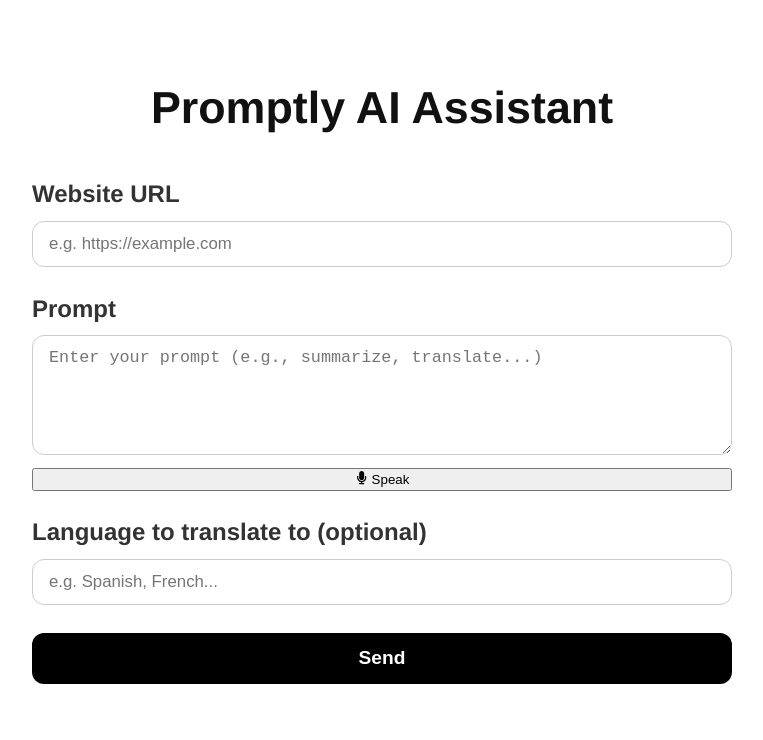
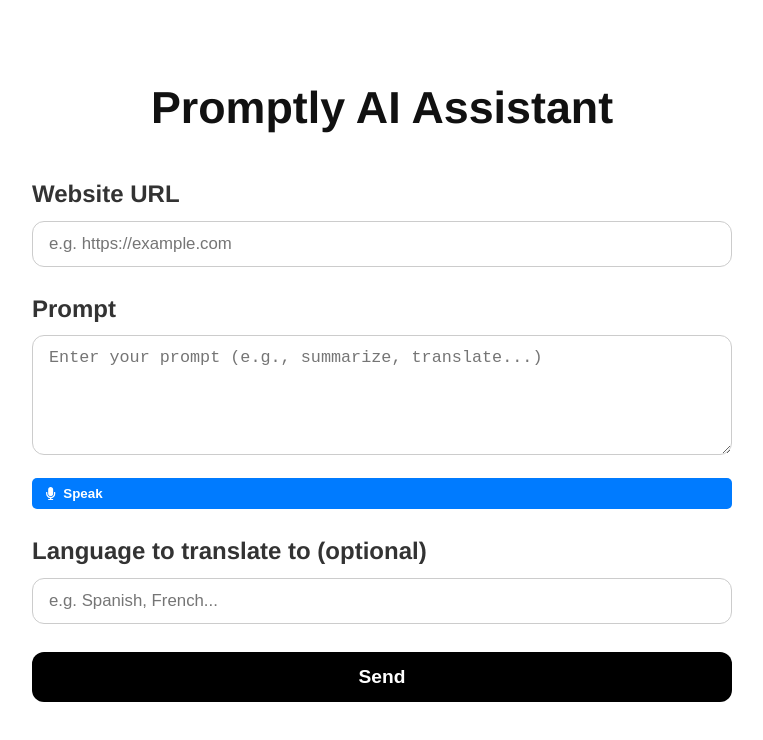
Before and after one commit to notwarrior04/promptly-ai, a React (Vite) app: page / in a window 1280 px wide. Shown: the top 740 px of the page, without its empty margins (258-1021 px from the left). Built offline with nearby package versions, Linux system fonts and the light colour scheme.

Commit message:
Update chatbot.css

```diff
--- a/src/styles/chatbot.css
+++ b/src/styles/chatbot.css
@@ -86,6 +86,22 @@
   color: #333;
 }
 
+.mic-button,
+.speak-button {
+  background-color: #007bff; /* Blue */
+  color: white;
+  border: none;
+  padding: 8px 12px;
+  margin-top: 10px;
+  border-radius: 5px;
+  cursor: pointer;
+  display: inline-flex;
+  align-items: center;
+  gap: 6px;
+  font-weight: bold;
+}
+
+
 /* Mobile responsiveness */
 @media (max-width: 768px) {
   .chat-container {
```
